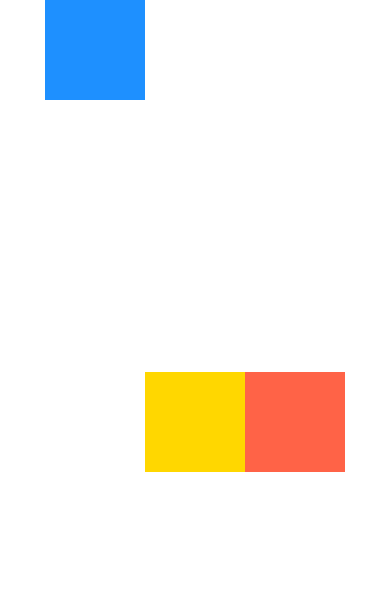
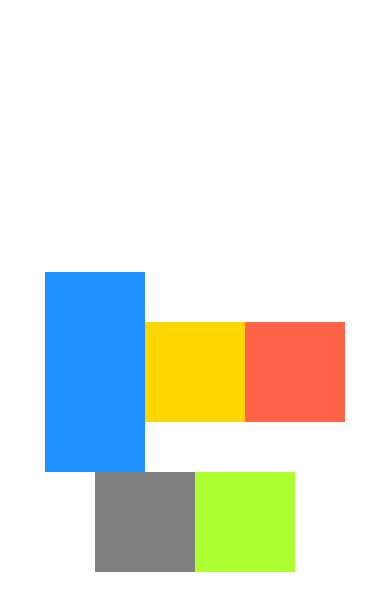
Before and after one commit to Abel-Tessema/DoneWithIt, a React Native app: screen / in a window 390 px wide. Shown: the top 610 px of the page. Built offline with nearby package versions, Linux system fonts and the light colour scheme.

Commit message:
Flexbox: flexWrap and alignContent.

```diff
--- a/App.js
+++ b/App.js
@@ -9,15 +9,16 @@ export default function App() {
         flex: 1, // The parent view has to be a flex container as well.
         flexDirection: 'row',
         justifyContent: 'center',
-        alignItems: 'center',
+        alignItems: 'center', // Aligns items on each line.
+        alignContent: 'center', // Aligns the container itself as a whole.
+        flexWrap: 'wrap',
       }
     }).container}>
       <View style={StyleSheet.create({
         container: {
           backgroundColor: "dodgerblue",
           width: 100,
-          height: 100,
-          alignSelf: 'flex-start',
+          height: 200,
         }
       }).container}/>
       <View style={StyleSheet.create({
@@ -34,6 +35,20 @@ export default function App() {
           height: 100,
         }
       }).container}/>
+      <View style={StyleSheet.create({
+        container: {
+          backgroundColor: "grey",
+          width: 100,
+          height: 100,
+        }
+      }).container}/>
+      <View style={StyleSheet.create({
+        container: {
+          backgroundColor: "greenyellow",
+          width: 100,
+          height: 100,
+        }
+      }).container}/>
     </View>
   );
 }
```
